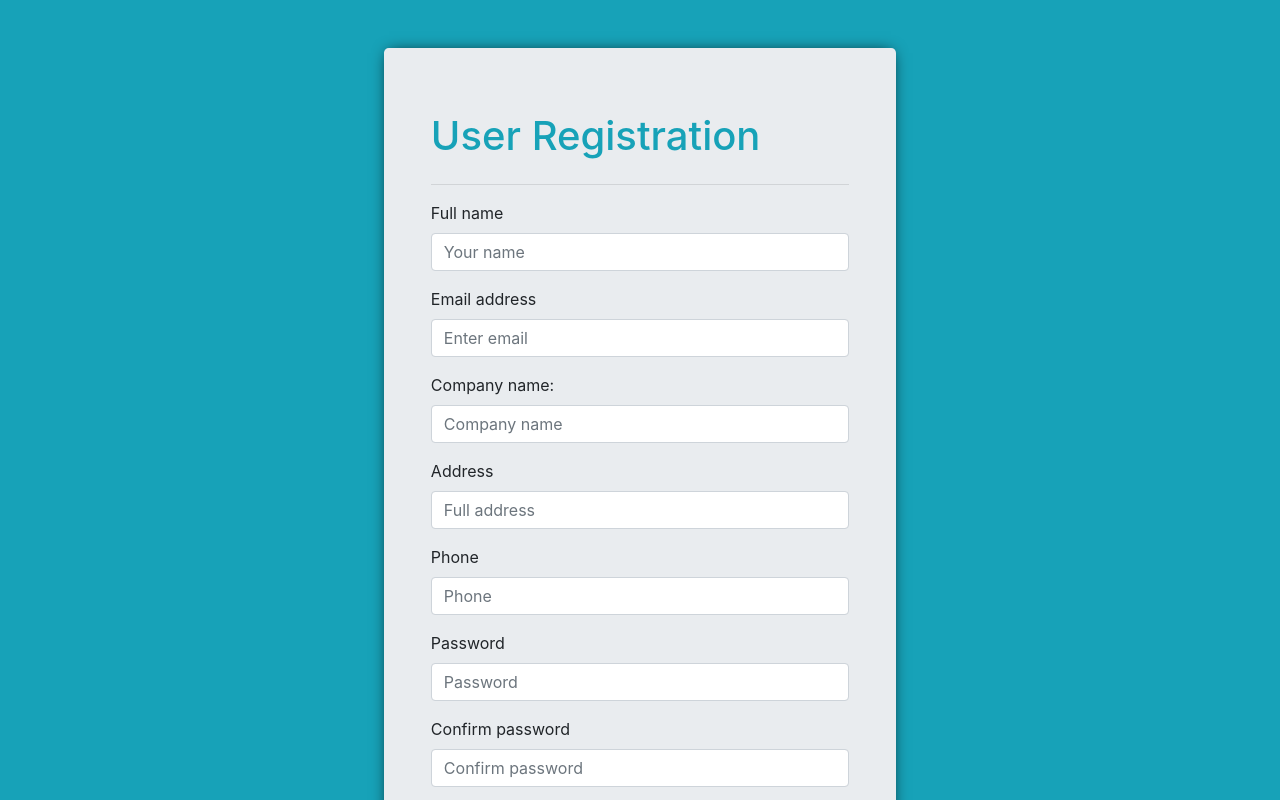
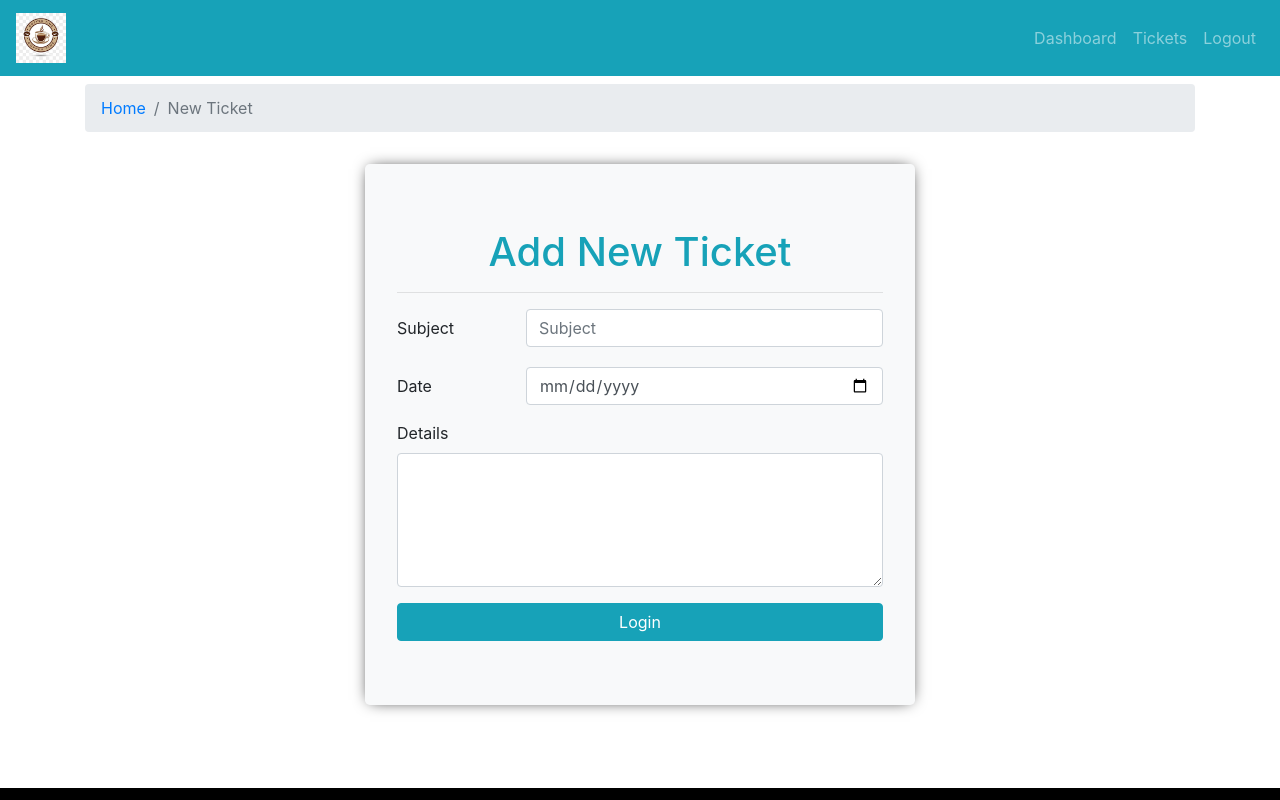
Before and after one commit to Mateuszi9/crm-frontend, a React (Create React App) app: page /add in a window 1280 px wide. Shown: the top 800 px of the page. Built offline with nearby package versions, Linux system fonts and the light colour scheme.

Commit message:
Dodanie pierwszych router na froncie

```diff
--- a/package.json
+++ b/package.json
@@ -11,6 +11,8 @@
     "react": "^18.2.0",
     "react-bootstrap": "^1.6.6",
     "react-dom": "^18.2.0",
+    "react-router-bootstrap": "^0.26.2",
+    "react-router-dom": "^6.4.2",
     "react-scripts": "5.0.1",
     "web-vitals": "^2.1.4"
   },
--- a/src/App.js
+++ b/src/App.js
@@ -1,25 +1,32 @@
+
+import { BrowserRouter as Router, Routes, Route } from 'react-router-dom';
 import './App.css';
-//import { DefaultLayout } from './layout/DefaultLayout';
-// import { Dashboard } from './pages/dashboard/Dashboard.page';
-//import { Ticket } from './pages/ticket/Ticket.page';
-// import { Entry } from './pages/entry/Entry.page';
-//import { AddTicket } from './pages/new-ticket/AddTicket.page';
-//import { TicketLists } from './pages/ticket-list/TicketList.page';
+import { DefaultLayout } from './layout/DefaultLayout';
+import { Dashboard } from './pages/dashboard/Dashboard.page';
+import { Ticket } from './pages/ticket/Ticket.page';
+import { Entry } from './pages/entry/Entry.page';
+import { AddTicket } from './pages/new-ticket/AddTicket.page';
+import { TicketLists } from './pages/ticket-list/TicketList.page';
 import {Registration} from './pages/registration/Registration.page';
 
 
 function App() {
   return (
     <div className="App">
-      {/*<Entry />*/}
-      <Registration/>
-      {/*<DefaultLayout>*/}
-        {/*<Dashboard/>*/}
-        {/*<AddTicket/>*/}
-        {/*<TicketLists/>*/}
-        {/*<Ticket/>*/}
+      <Router>
+        <Routes>
+          <Route exact path="/" element={<Entry />} />
+          <Route exact path="/registration" element={<Registration />} />
+          <Route path="/dashboard" element={<DefaultLayout><Dashboard/></DefaultLayout>} />
+          <Route path="/tickets" element={<DefaultLayout><TicketLists/></DefaultLayout>} />
+          <Route path="/add" element={<DefaultLayout><AddTicket/></DefaultLayout>} />
+          <Route path='/ticket' element={<DefaultLayout><Ticket/></DefaultLayout>} />
 
-      {/*</DefaultLayout>*/}
+        </Routes>
+      </Router>
+
+
+
     </div>
   );
 }
--- a/src/index.js
+++ b/src/index.js
@@ -13,6 +13,7 @@ root.render(
   </React.StrictMode>
 );
 
+
 // If you want to start measuring performance in your app, pass a function
 // to log results (for example: reportWebVitals(console.log))
 // or send to an analytics endpoint. Learn more: https://bit.ly/CRA-vitals
--- a/src/layout/DefaultLayout.js
+++ b/src/layout/DefaultLayout.js
@@ -2,20 +2,20 @@ import React from "react";
 import { Footer } from "./partials/Footer.comp";
 import { Header } from "./partials/Header.comp";
 
-export const DefaultLayout = ({children}) => {
+export const DefaultLayout = ({ children }) => {
     return (
 
-            <div className="default-layout">
-                <div className="header mb-2">
-                <Header/>
-                </div>
+        <div>
 
+            <header className="header mb-2">
+                <Header />
+            </header>
             <main className="main">
                 {children}
             </main>
 
             <footer className="footer">
-                    <Footer/>
+                <Footer />
             </footer>
         </div>
     )
--- a/src/layout/partials/Header.comp.js
+++ b/src/layout/partials/Header.comp.js
@@ -1,28 +1,29 @@
 import React from "react";
-import {Navbar, Nav}from 'react-bootstrap';
+import { Navbar, Nav} from 'react-bootstrap';
 import logo from '../../assets/img/logo.png';
+import { LinkContainer } from "react-router-bootstrap";
+
 
 export const Header = () => {
     return (
-        <Navbar
-        collapseOnSelect
-        bg="info"
-        variant="dark"
-        expand="md"
-        >
+        <Navbar collapseOnSelect bg="info" variant="dark" expand="md">
             <Navbar.Brand>
-               <img src={logo} alt="logo" width="50px" />
+                <img src={logo} alt="logo" width="50px" />
             </Navbar.Brand>
-
             <Navbar.Toggle aria-controls="basic-navbar-nav" />
             <Navbar.Collapse id="basic-navbar-nav">
                 <Nav className="ml-auto">
-                    <Nav.Link href="/dashboard">Dashboard</Nav.Link>
-                    <Nav.Link href="/tickets">Tickets</Nav.Link>
-                    <Nav.Link href="/logout">Logout</Nav.Link>
+                    <LinkContainer to="/dashboard">
+                        <Nav.Link>Dashboard</Nav.Link>
+                    </LinkContainer>
+                    <LinkContainer to="/tickets">
+                        <Nav.Link>Tickets</Nav.Link>
+                    </LinkContainer>
+
+                    <Nav.Link onClick="logMeOut">Logout</Nav.Link>
                 </Nav>
             </Navbar.Collapse>
+        </Navbar>
 
-        </Navbar>
     )
 }
```
Also changed, not shown: 1 other file (tests, documents, lock files or other folders). Lines whose indentation alone changed are shown as unchanged.
